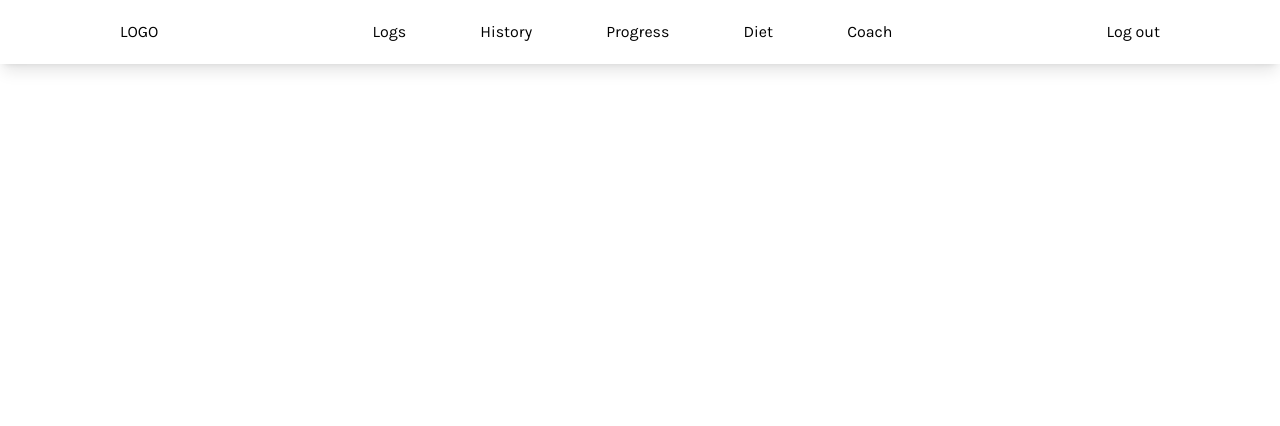
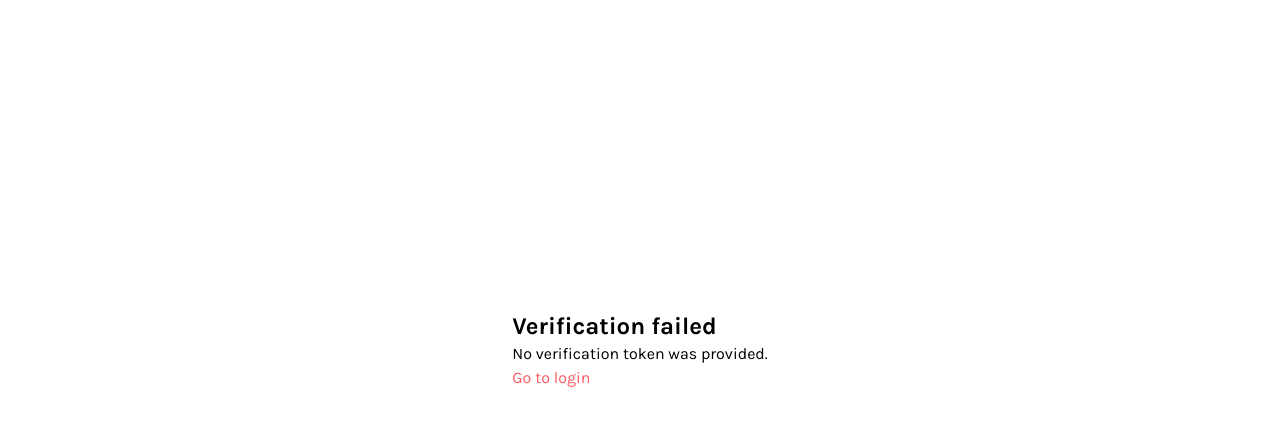
Before and after one commit to Flappy-Jacks/fitness-tracker, a React (Vite) app in the folder frontend/: page /verify-email in a window 1280 px wide. Shown: the top 426 px of the page. Built offline with nearby package versions, Linux system fonts and the light colour scheme.

Commit message:
verficiation UI improvements, cascade delete for tokens

```diff
--- a/frontend/src/App.jsx
+++ b/frontend/src/App.jsx
@@ -4,10 +4,12 @@ import History from "./pages/History";
 import LoginRegister from "./pages/LoginRegister";
 import LogoutButton from "./components/LogoutButton";
 import Register from "./pages/Register";
+import VerifyEmail from "./pages/VerifyEmail";
+
 
 function App() {
   const location = useLocation();
-  const hideNavbar = ["/", "/register"].includes(location.pathname);
+  const hideNavbar = ["/", "/register", "/verify-email"].includes(location.pathname);
 
   return (
     <div className="flex flex-col justify-center items-center">
@@ -32,6 +34,7 @@ function App() {
         <Route path="/history" element={<History />} />
         <Route path="/log" element={<LogWorkout />} />
         <Route path="/register" element={<Register />} />
+        <Route path="/verify-email" element={<VerifyEmail />} />
       </Routes>
     </div>
   );
--- /dev/null
+++ b/frontend/src/pages/VerifyEmail.jsx
@@ -0,0 +1,70 @@
+import { useEffect, useState } from "react";
+import { Link, useSearchParams } from "react-router-dom";
+
+const API = "http://localhost:8000";
+
+function VerifyEmail() {
+  const [searchParams] = useSearchParams();
+  const [status, setStatus] = useState("verifying");
+  const [message, setMessage] = useState("");
+
+  useEffect(() => {
+    const token = searchParams.get("token");
+
+    if (!token) {
+      setStatus("error");
+      setMessage("No verification token was provided.");
+      return;
+    }
+
+    async function verifyEmail() {
+      try {
+        const response = await fetch(
+          `${API}/auth/verify-email?token=${encodeURIComponent(token)}`
+        );
+
+        const data = await response.json();
+
+        if (!response.ok) {
+          throw new Error(data.detail || "Verification failed");
+        }
+
+        setStatus("success");
+        setMessage(data.message);
+      } catch (error) {
+        setStatus("error");
+        setMessage(error.message);
+      }
+    }
+
+    verifyEmail();
+  }, [searchParams]);
+
+  if (status === "verifying") {
+    return <h1>Verifying your email...</h1>;
+  }
+
+  if (status === "error") {
+    return (
+      <div className="flex-col flex h-screen justify-center items-center w-full">
+        <div className="pb-25">
+          <h1 className="text-2xl font-bold">Verification failed</h1>
+          <p>{message}</p>
+          <Link to="/" className="text-primary cursor-pointer hover:underline underline-offset-2" >Go to login</Link>
+        </div>
+      </div>
+    );
+  }
+
+  return (
+    <div className="flex-col flex h-screen justify-center items-center w-full">
+      <div className="pb-25">
+        <h1 className="text-2xl font-bold">Email verified!</h1>
+        <p>{message}</p>
+        <Link to="/" className="text-primary cursor-pointer hover:underline underline-offset-2" >Go to login</Link>
+      </div>
+    </div>
+  );
+}
+
+export default VerifyEmail;
```
